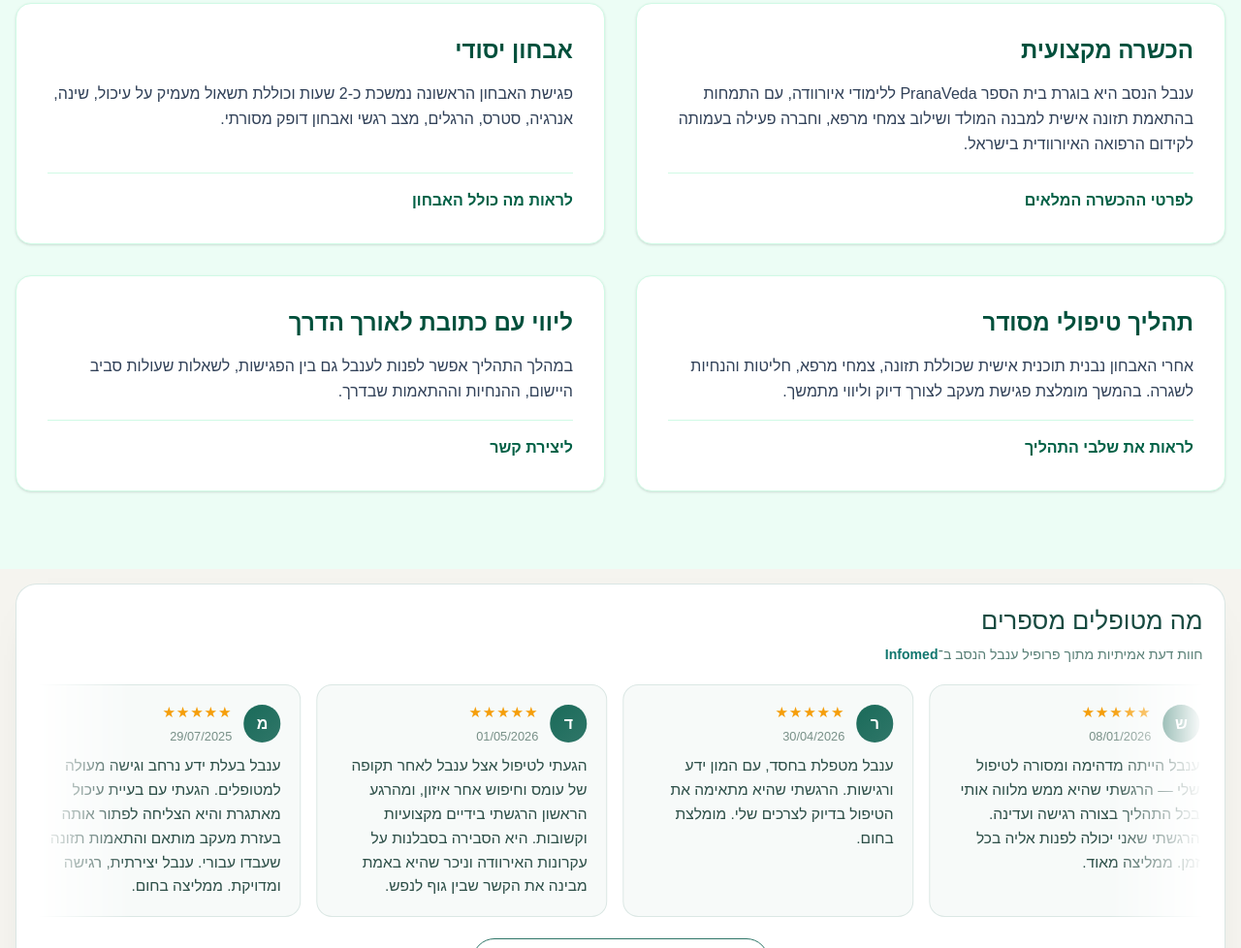
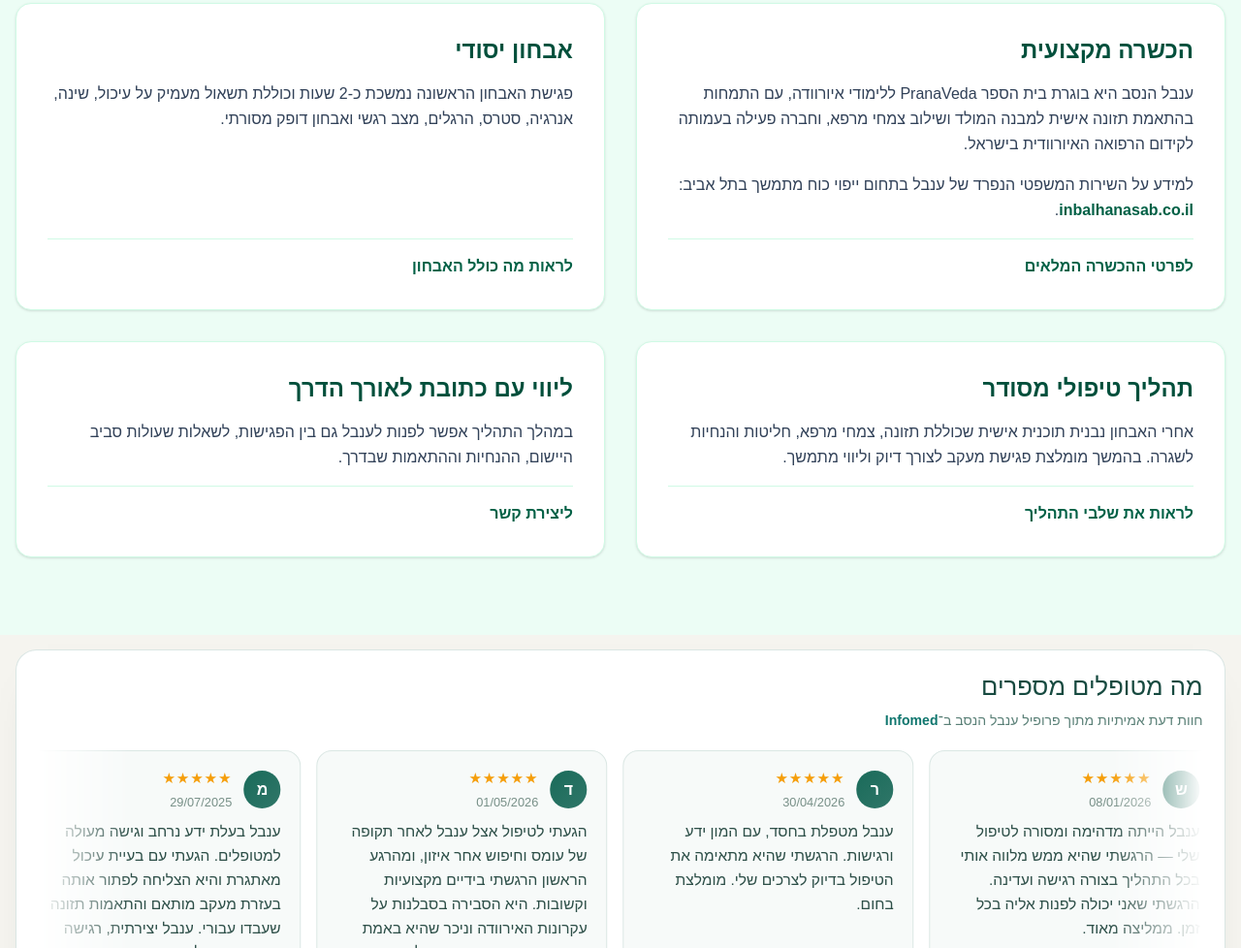
Before and after one commit to SarielGil/inbal-vedica-landing, a website: page index.html in a window 1280 px wide. Shown: the part 5926-6904 px from the top of the page at 97% size. Drawn offline with Linux system fonts and the light colour scheme.

Commit message:
Add contextual legal site link

```diff
--- a/index.html
+++ b/index.html
@@ -1292,6 +1292,7 @@
                 <div class="bg-white rounded-2xl p-8 shadow-sm border border-emerald-100 flex flex-col gap-4">
                     <h3 class="text-2xl font-bold text-emerald-900">הכשרה מקצועית</h3>
                     <p class="text-slate-700 leading-relaxed">ענבל הנסב היא בוגרת בית הספר PranaVeda ללימודי איורוודה, עם התמחות בהתאמת תזונה אישית למבנה המולד ושילוב צמחי מרפא, וחברה פעילה בעמותה לקידום הרפואה האיורוודית בישראל.</p>
+                    <p class="text-slate-700 leading-relaxed">למידע על השירות המשפטי הנפרד של ענבל בתחום ייפוי כוח מתמשך בתל אביב: <a href="https://inbalhanasab.co.il/" target="_blank" rel="me noopener noreferrer" class="font-bold text-emerald-800 hover:underline">inbalhanasab.co.il</a>.</p>
                     <div class="mt-auto pt-4 border-t border-emerald-100">
                         <a href="about.html" class="font-bold text-emerald-800 hover:underline">לפרטי ההכשרה המלאים</a>
                     </div>
```
